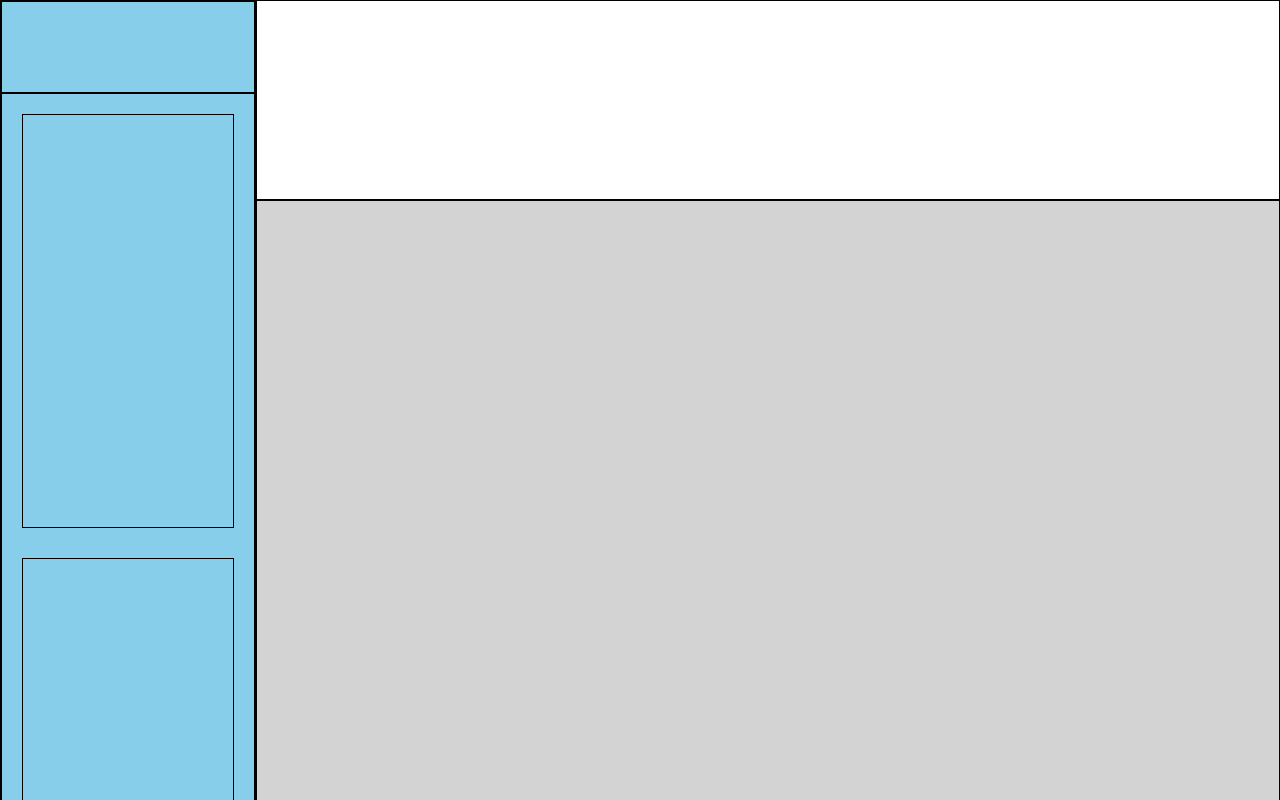
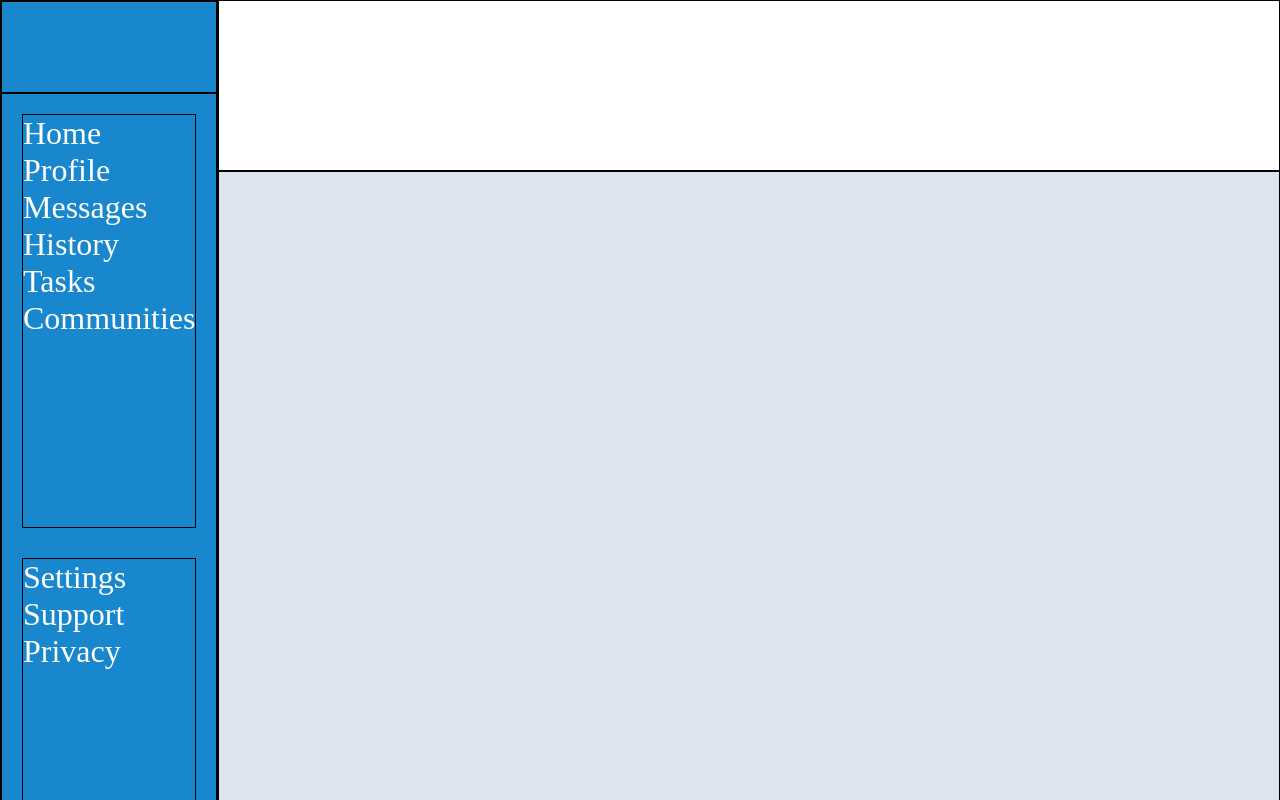
Before and after one commit to aidanwsimmons/admin-dashboard, a plain HTML site: page index.html in a window 1280 px wide. Shown: the top 800 px of the page. Drawn offline with Linux system fonts and the light colour scheme.

Commit message:
changes section colors

```diff
--- a/index.html
+++ b/index.html
@@ -18,10 +18,21 @@
         </div>
         <div class="links">
             <div class="links-1">
-
+                <ul>
+                    <li>Home</li>
+                    <li>Profile</li>
+                    <li>Messages</li>
+                    <li>History</li>
+                    <li>Tasks</li>
+                    <li>Communities</li>
+                </ul>
             </div>
             <div class="links-2">
-
+                <ul>
+                    <li>Settings</li>
+                    <li>Support</li>
+                    <li>Privacy</li>
+                </ul>
             </div>
         </div>
     </nav>
--- a/styles.css
+++ b/styles.css
@@ -5,7 +5,7 @@
 
 body {
     display: grid;
-    grid-template: 1fr 5fr / 1fr 4fr;
+    grid-template: 1fr 6fr / 1fr 5fr;
     height: 1200px;
 }
 
@@ -20,7 +20,7 @@ header{
 
 nav{
     grid-area: 1 / 1 / 3 / 2;
-    background-color: skyblue;
+    background-color: rgb(24, 135, 206);
     display: grid;
     grid-template-rows: 1fr 12fr;
 }
@@ -37,7 +37,13 @@ nav{
     gap: 30px;
 }
 
+.links ul {
+    list-style: none;
+    color: white;
+    font-size: 32px;
+}
+
 main {
     grid-area: 2 / 2 / 3 / 3;
-    background-color: lightgray;
+    background-color: rgb(222, 228, 238);
 }
```
